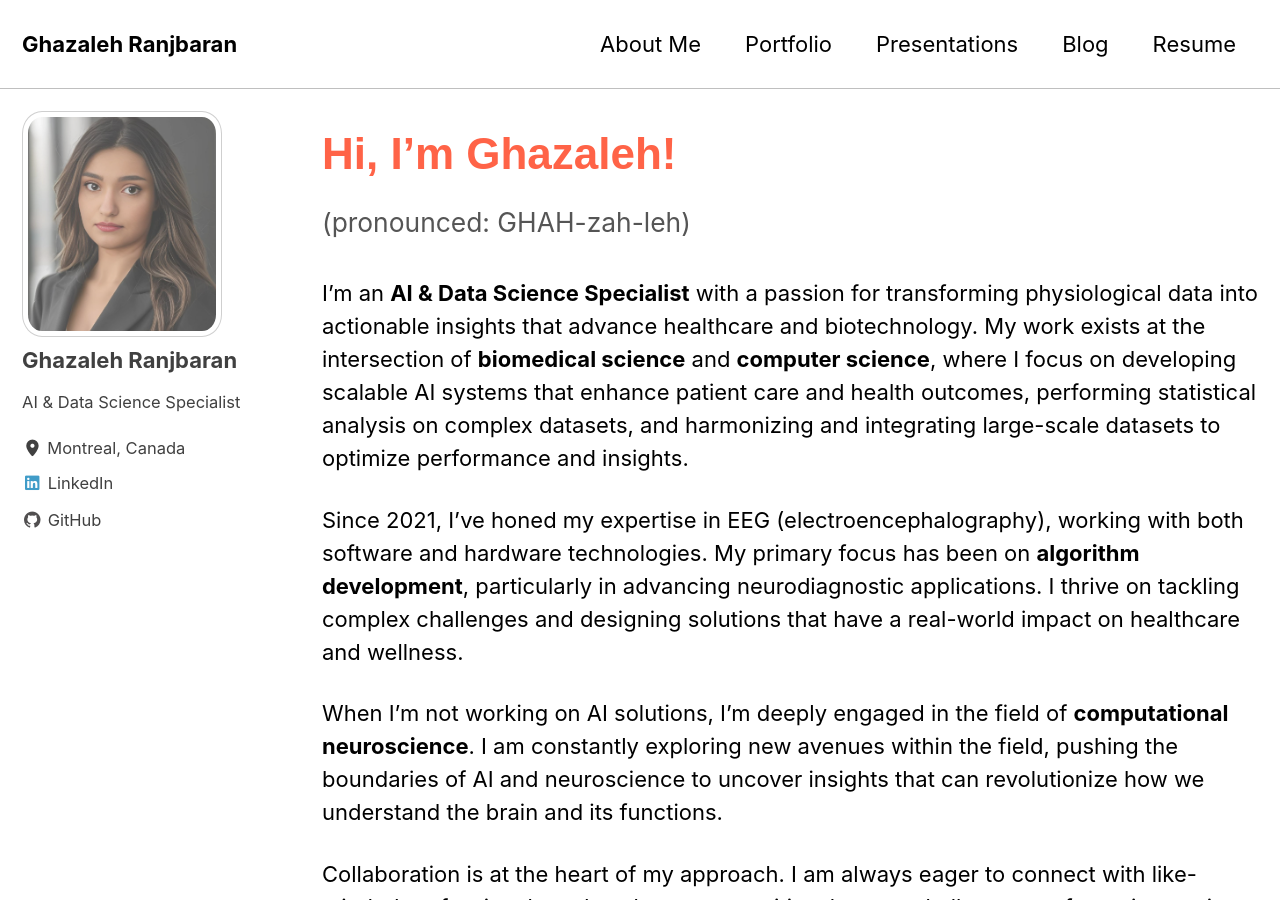
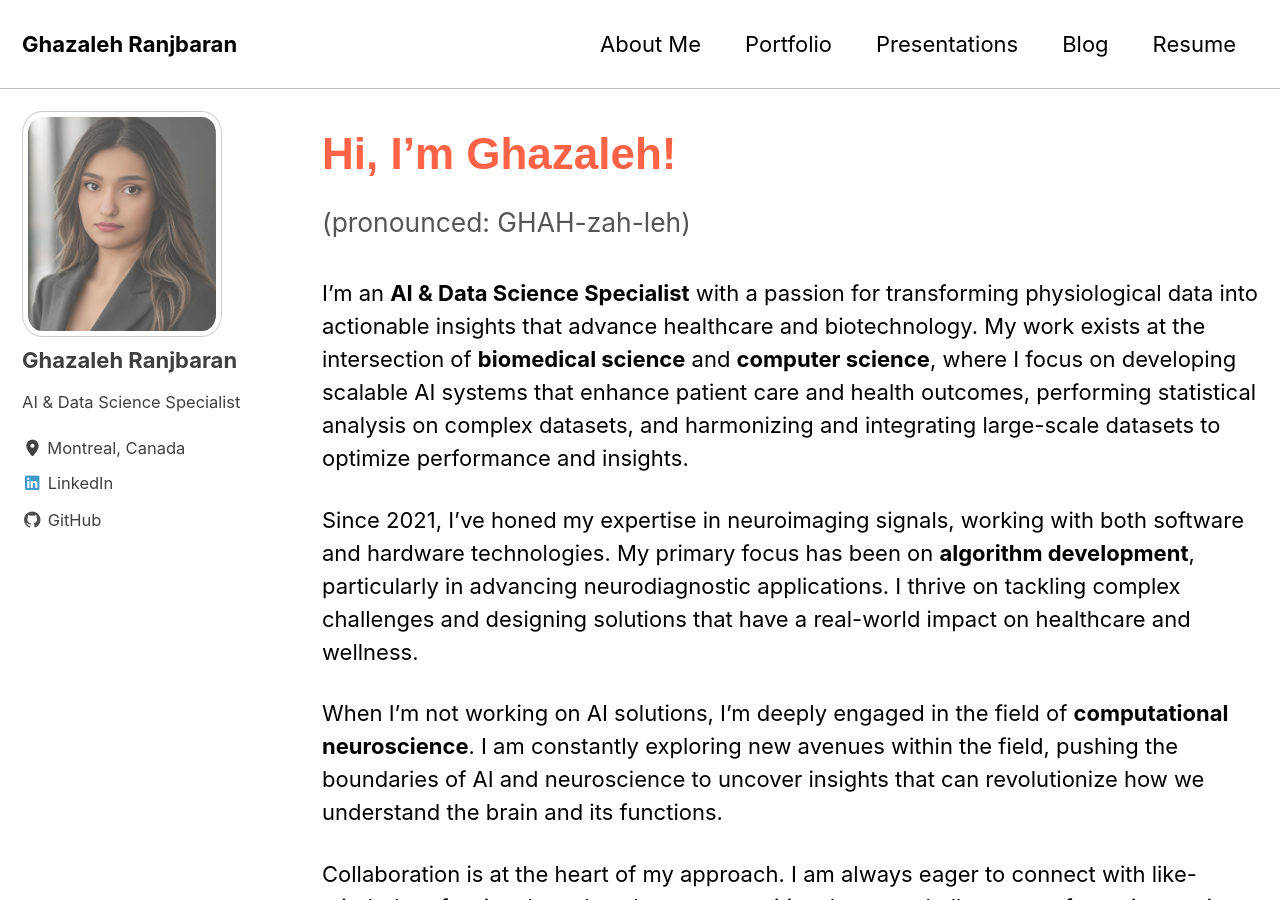
Before and after one commit to ghazalehran/ghazalehran.github.io, a Jekyll site: the page built from about.md, in a window 1280 px wide and 900 px high. Built offline with Jekyll 4.4.1, drawn with Linux system fonts in a browser that asks for light colours; cached includes are drawn as plain includes.

Commit message:
Update about.md

```diff
--- a/about.md
+++ b/about.md
@@ -11,7 +11,7 @@ author_profile: true
 
 <p>I’m an <strong>AI & Data Science Specialist</strong> with a passion for transforming physiological data into actionable insights that advance healthcare and biotechnology. My work exists at the intersection of <strong>biomedical science</strong> and <strong>computer science</strong>, where I focus on developing scalable AI systems that enhance patient care and health outcomes, performing statistical analysis on complex datasets, and harmonizing and integrating large-scale datasets to optimize performance and insights.</p>
 
-<p>Since 2021, I’ve honed my expertise in EEG (electroencephalography), working with both software and hardware technologies. My primary focus has been on <strong>algorithm development</strong>, particularly in advancing neurodiagnostic applications. I thrive on tackling complex challenges and designing solutions that have a real-world impact on healthcare and wellness.</p>
+<p>Since 2021, I’ve honed my expertise in neuroimaging signals, working with both software and hardware technologies. My primary focus has been on <strong>algorithm development</strong>, particularly in advancing neurodiagnostic applications. I thrive on tackling complex challenges and designing solutions that have a real-world impact on healthcare and wellness.</p>
 
 <p>When I’m not working on AI solutions, I’m deeply engaged in the field of <strong>computational neuroscience</strong>. I am constantly exploring new avenues within the field, pushing the boundaries of AI and neuroscience to uncover insights that can revolutionize how we understand the brain and its functions.</p>
 
```
